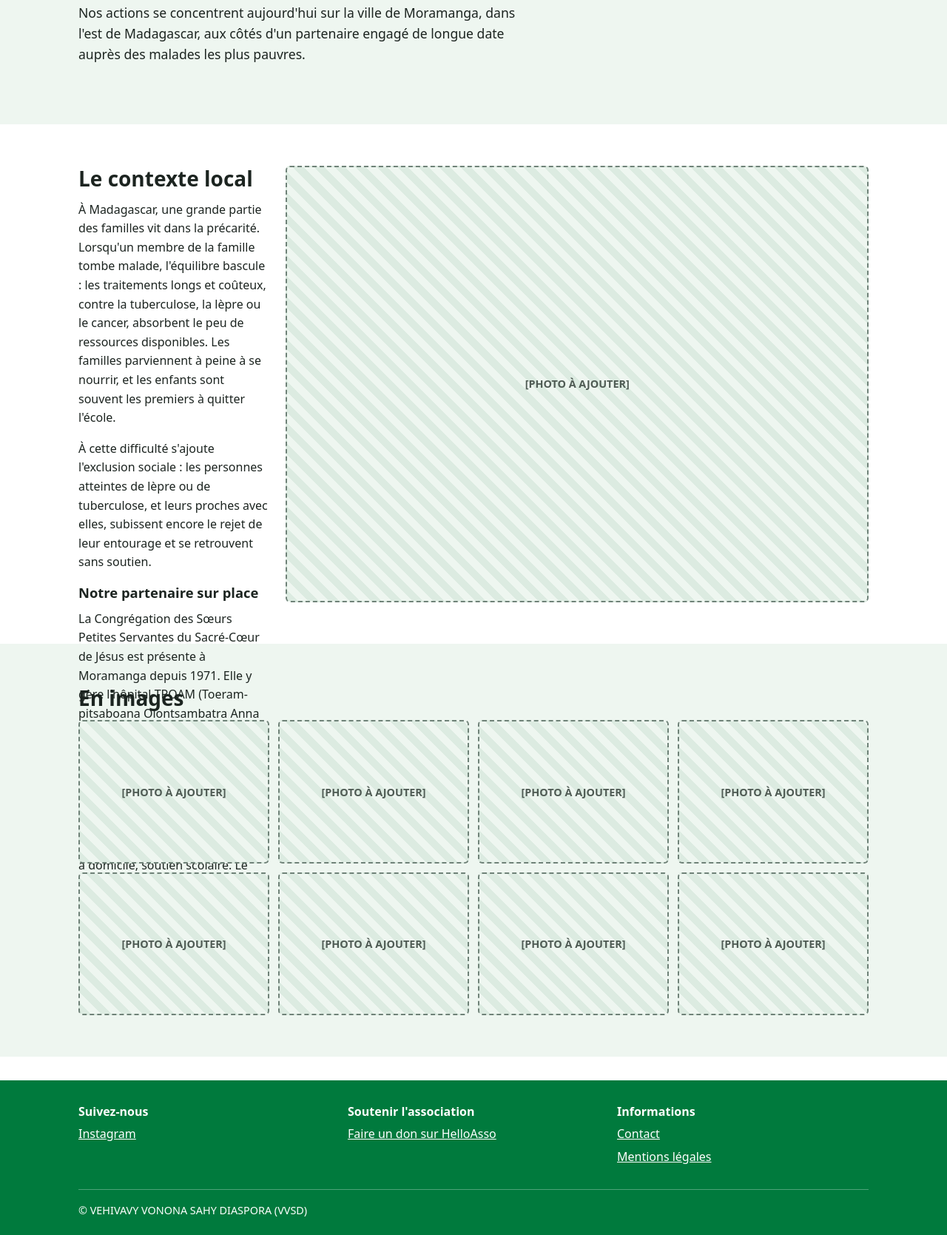
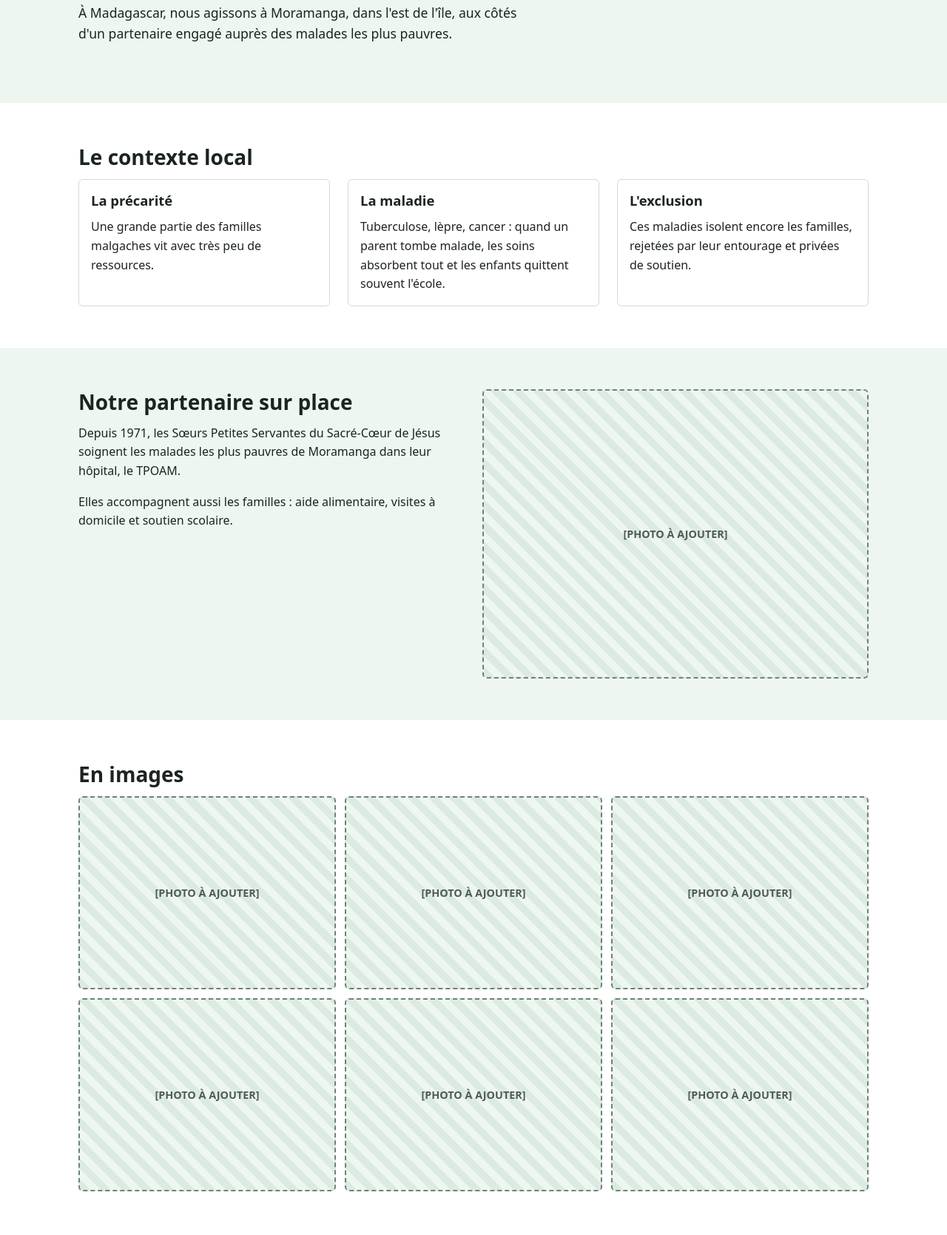
Before and after one commit to Mathieu-Jousson/Site_VVSD, a plain HTML site: page madagascar.html in a window 1280 px wide. Shown: the part 193-1862 px from the top of the page at 74% size. Drawn offline with Linux system fonts and the light colour scheme.

Commit message:
Corrige la présentation et allège la page Madagascar
Retire les mentions « membres de la diaspora » et le montant de
l'adhésion, précise que l'association agit à Madagascar et en France.
Page Madagascar raccourcie : contexte en trois cartes, partenaire dans
sa propre section, galerie de six photos.

Co-Authored-By: Claude Opus 5.5 <noreply@anthropic.com>

```diff
--- a/css/style.css
+++ b/css/style.css
@@ -295,6 +295,10 @@ textarea:focus-visible {
   padding: 1rem;
 }
 
+.card > :last-child {
+  margin-bottom: 0;
+}
+
 .card .placeholder-img {
   margin-bottom: 1rem;
 }
@@ -463,9 +467,6 @@ textarea:focus-visible {
     grid-template-columns: repeat(3, 1fr);
   }
 
-  .gallery {
-    grid-template-columns: repeat(4, 1fr);
-  }
 
   .header-inner {
     flex-wrap: nowrap;
--- a/madagascar.html
+++ b/madagascar.html
@@ -33,24 +33,42 @@
     <section class="hero">
       <div class="container">
         <h1>Madagascar</h1>
-        <p>Nos actions se concentrent aujourd'hui sur la ville de Moramanga, dans l'est de Madagascar, aux côtés d'un partenaire engagé de longue date auprès des malades les plus pauvres.</p>
+        <p>À Madagascar, nous agissons à Moramanga, dans l'est de l'île, aux côtés d'un partenaire engagé auprès des malades les plus pauvres.</p>
       </div>
     </section>
 
     <section class="section" aria-labelledby="titre-contexte">
-      <div class="container grid grid-2">
-        <div>
-          <h2 id="titre-contexte">Le contexte local</h2>
-          <p>À Madagascar, une grande partie des familles vit dans la précarité. Lorsqu'un membre de la famille tombe malade, l'équilibre bascule : les traitements longs et coûteux, contre la tuberculose, la lèpre ou le cancer, absorbent le peu de ressources disponibles. Les familles parviennent à peine à se nourrir, et les enfants sont souvent les premiers à quitter l'école.</p>
-          <p>À cette difficulté s'ajoute l'exclusion sociale : les personnes atteintes de lèpre ou de tuberculose, et leurs proches avec elles, subissent encore le rejet de leur entourage et se retrouvent sans soutien.</p>
-          <h3>Notre partenaire sur place</h3>
-          <p>La Congrégation des Sœurs Petites Servantes du Sacré-Cœur de Jésus est présente à Moramanga depuis 1971. Elle y gère l'hôpital TPOAM (<span lang="mg">Toeram-pitsaboana Olontsambatra Anna Michelotti</span>), un centre de soins pour les maladies transmissibles comme la tuberculose et la lèpre, et pour les patients atteints de cancer en phase terminale. Les sœurs accompagnent aussi les familles : aide nutritionnelle, suivi à domicile, soutien scolaire. Le nombre de familles vulnérables ne cesse pourtant d'augmenter, et elles ne peuvent plus faire face seules.</p>
+      <div class="container">
+        <h2 id="titre-contexte">Le contexte local</h2>
+        <div class="grid grid-3">
+          <article class="card">
+            <h3>La précarité</h3>
+            <p>Une grande partie des familles malgaches vit avec très peu de ressources.</p>
+          </article>
+          <article class="card">
+            <h3>La maladie</h3>
+            <p>Tuberculose, lèpre, cancer : quand un parent tombe malade, les soins absorbent tout et les enfants quittent souvent l'école.</p>
+          </article>
+          <article class="card">
+            <h3>L'exclusion</h3>
+            <p>Ces maladies isolent encore les familles, rejetées par leur entourage et privées de soutien.</p>
+          </article>
         </div>
-        <div class="placeholder-img" role="img" aria-label="[DESCRIPTION DE LA PHOTO DU CONTEXTE LOCAL]">[PHOTO À AJOUTER]</div>
       </div>
     </section>
 
-    <section class="section section-alt" aria-labelledby="titre-photos">
+    <section class="section section-alt" aria-labelledby="titre-partenaire">
+      <div class="container grid grid-2">
+        <div>
+          <h2 id="titre-partenaire">Notre partenaire sur place</h2>
+          <p>Depuis 1971, les Sœurs Petites Servantes du Sacré-Cœur de Jésus soignent les malades les plus pauvres de Moramanga dans leur hôpital, le TPOAM.</p>
+          <p>Elles accompagnent aussi les familles : aide alimentaire, visites à domicile et soutien scolaire.</p>
+        </div>
+        <div class="placeholder-img" role="img" aria-label="[DESCRIPTION DE LA PHOTO DU PARTENAIRE]">[PHOTO À AJOUTER]</div>
+      </div>
+    </section>
+
+    <section class="section" aria-labelledby="titre-photos">
       <div class="container">
         <h2 id="titre-photos">En images</h2>
         <div class="gallery">
@@ -60,8 +78,6 @@
           <div class="placeholder-img" role="img" aria-label="[DESCRIPTION PHOTO 4]">[PHOTO À AJOUTER]</div>
           <div class="placeholder-img" role="img" aria-label="[DESCRIPTION PHOTO 5]">[PHOTO À AJOUTER]</div>
           <div class="placeholder-img" role="img" aria-label="[DESCRIPTION PHOTO 6]">[PHOTO À AJOUTER]</div>
-          <div class="placeholder-img" role="img" aria-label="[DESCRIPTION PHOTO 7]">[PHOTO À AJOUTER]</div>
-          <div class="placeholder-img" role="img" aria-label="[DESCRIPTION PHOTO 8]">[PHOTO À AJOUTER]</div>
         </div>
       </div>
     </section>
```
Also changed, not shown: index.html (+4 -4 lines), membres.html (+1 -1 lines).
